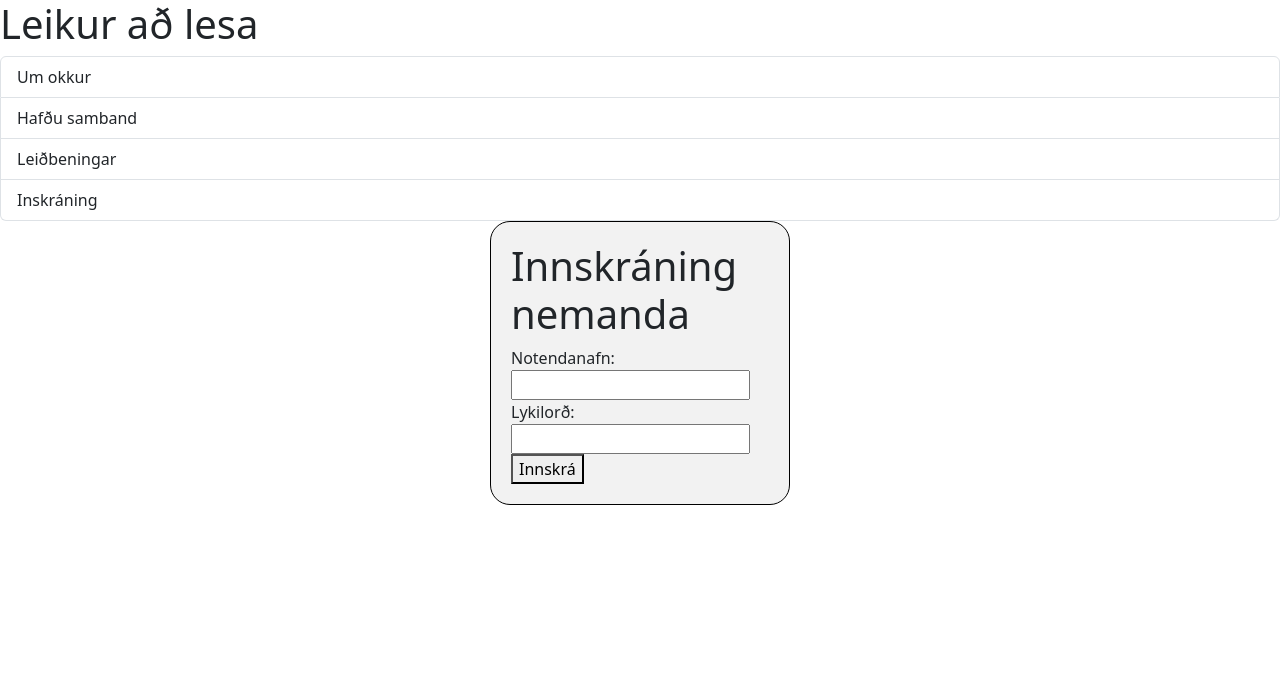
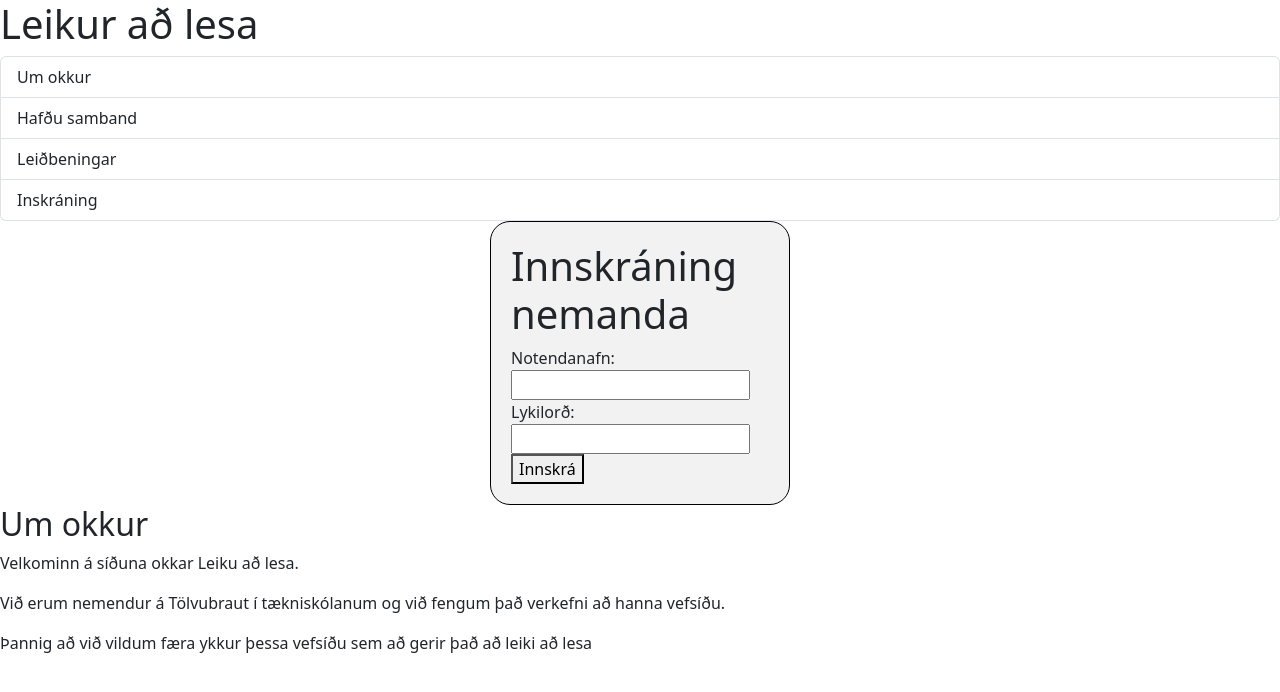
Before and after one commit to LeikuradLesa/vefApp, a React (Vite) app in the folder vefsida/: page / in a window 1280 px wide. Shown: the top 692 px of the page. Built offline with nearby package versions, Linux system fonts and the light colour scheme.

Commit message:
um okkur komið

```diff
--- a/vefsida/src/App.tsx
+++ b/vefsida/src/App.tsx
@@ -1,6 +1,8 @@
 import ListGroup from "./components/ListGroup";
 
 import Login from "./components/Login";
+
+import AboutUs from "./components/about-us";
 
 function App() {
   let items = ["Um okkur", "Hafðu samband", "Leiðbeningar", "Inskráning"];
@@ -16,6 +18,7 @@ function App() {
         onSelectItem={handleSelectectItem}
       />
       <Login></Login>
+      <AboutUs></AboutUs>
     </div>
 
   );
--- /dev/null
+++ b/vefsida/src/components/about-us.tsx
@@ -0,0 +1,15 @@
+
+import React from 'react';
+
+const AboutUs: React.FC = () => {
+  return (
+    <div>
+      <h2>Um okkur</h2>
+      <p>Velkominn á síðuna okkar Leiku að lesa.</p>
+      <p>Við erum nemendur á Tölvubraut í tækniskólanum og við fengum það verkefni að hanna vefsíðu.</p>
+      <p>Þannig að við vildum færa ykkur þessa vefsíðu sem að gerir það að leiki að lesa</p>
+    </div>
+  );
+};
+
+export default AboutUs;
```
